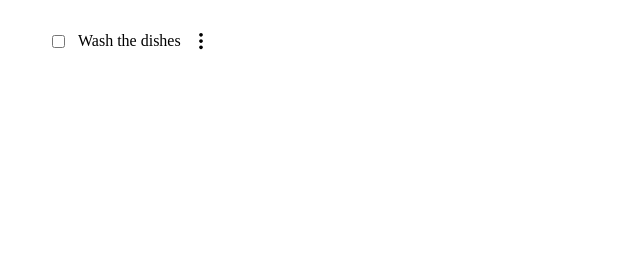
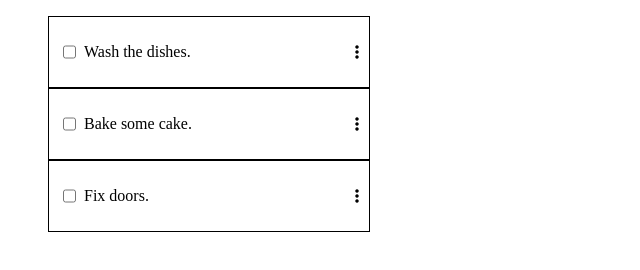
Before and after one commit to nottherealalanturing/todo, a website built with webpack: page src/index.html in a window 1280 px wide. Shown: the whole page, without its empty margins (0-640 px from the left). Built offline with nearby package versions, Linux system fonts and the light colour scheme.

Commit message:
feat(index.js): add populateDOM() to display tasks on DOM

```diff
--- a/src/index.html
+++ b/src/index.html
@@ -4,14 +4,14 @@
     <meta charset="UTF-8" />
     <meta name="viewport" content="width=device-width, initial-scale=1.0" />
     <title>To-Do</title>
+    <script
+      src="https://kit.fontawesome.com/cccd2fad04.js"
+      crossorigin="anonymous"
+    ></script>
   </head>
   <body>
-    <ul id="tasks">
-      <li class="task">
-        <input type="checkbox" id="completed" />
-        <p>Wash the dishes</p>
-        <img src="./assets/images/vertical-dots.svg" alt="dots" class="dots" />
-      </li>
-    </ul>
+    <main>
+      <ul id="tasks"></ul>
+    </main>
   </body>
 </html>
--- a/src/index.js
+++ b/src/index.js
@@ -7,5 +7,18 @@ const tasks = [
 ];
 
 const populateDOM = () => {
-  const tasks = document.querySelector('#tasks');
+  const tasksList = document.querySelector('#tasks');
+  let newList = '';
+  tasks.forEach((val, i) => {
+    newList += `<li class="task">
+    <div class="task-div" data-index=${tasks[i].index}>
+      <input type="checkbox" id="completed" data=${tasks[i].completed}/>
+      <p>${tasks[i].description}</p>
+    </div>
+    <i class="fa-solid fa-ellipsis-vertical"></i>
+  </li>`;
+  });
+  tasksList.innerHTML = newList;
 };
+
+populateDOM();
--- a/src/style.css
+++ b/src/style.css
@@ -1,7 +1,15 @@
 .task {
   display: flex;
   align-items: center;
-  gap: 10px;
+  width: 300px;
+  justify-content: space-between;
+  padding: 10px;
+  border: 1px solid black;
+}
+
+.task-div {
+  display: flex;
+  gap: 5px;
 }
 
 .dots {
```
